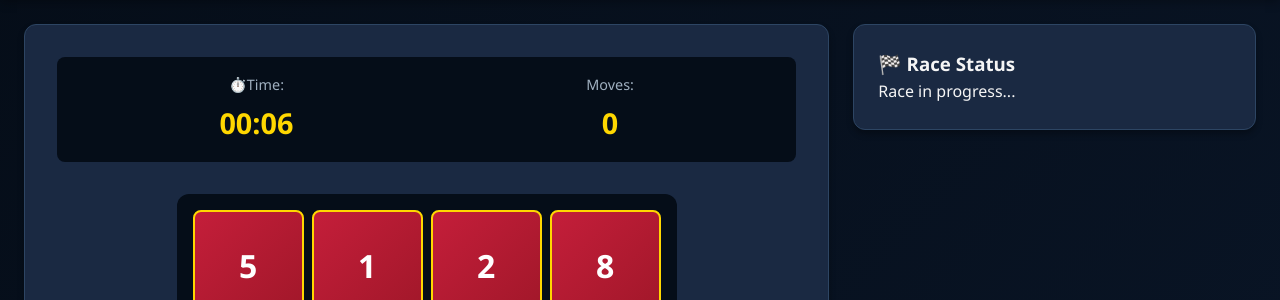
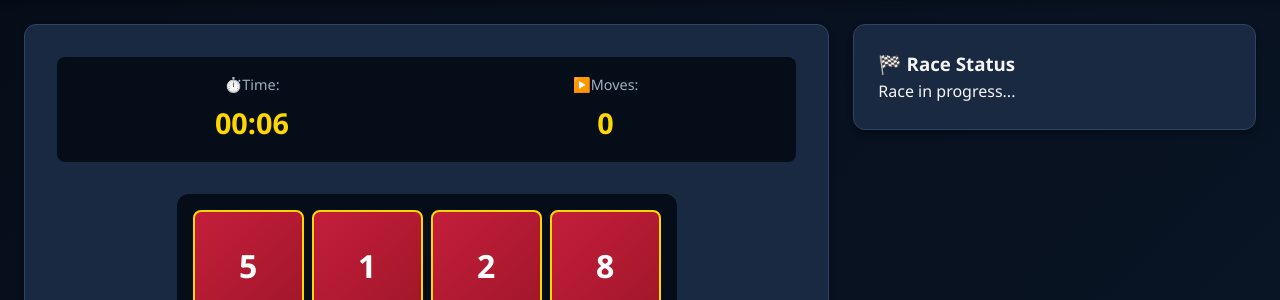
Before and after one commit to JulianBoolean03/FInal-Project, a PHP site: page /race.php in a window 1280 px wide. Shown: the part 80-380 px from the top of the page. Run offline with PHP 8.4, Linux system fonts and the light colour scheme; the visitor is signed in with stand-in values (Sample User, id 1).

Commit message:
customize

```diff
--- a/race.php
+++ b/race.php
@@ -35,7 +35,7 @@ $opponentName = $_GET['opponent'] ?? 'Opponent';
                         <span id="timer" class="stat-value">00:00</span>
                     </div>
                     <div class="stat">
-                        <span class="stat-label">Moves:</span>
+                        <span class="stat-label">▶️Moves:</span>
                         <span id="move-counter" class="stat-value">0</span>
                     </div>
                 </div>
```
